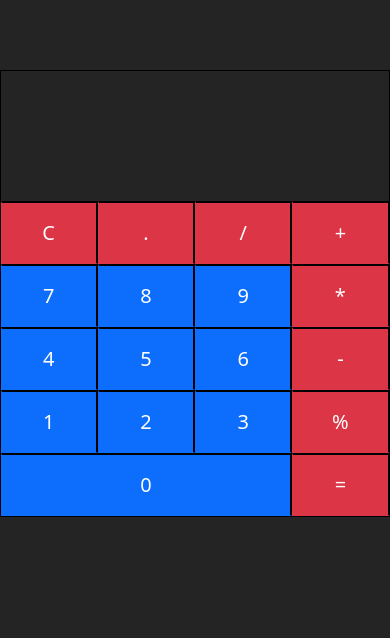
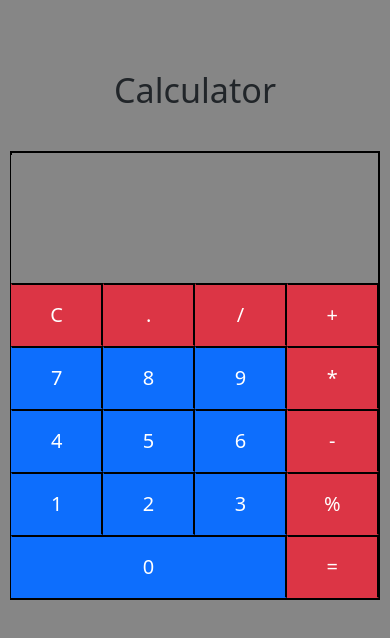
Before and after one commit to Hillaryd97/hillaryd97.github.io, a plain HTML site: page index.html in a window 390 px wide. Drawn offline with nearby package versions, Linux system fonts and the light colour scheme.

Commit message:
Second Commit
Changed the colors and padding

```diff
--- a/index.html
+++ b/index.html
@@ -13,6 +13,7 @@
 
 <body>
     <div class="">
+        <h1 class="display-4 text-center mb-3">Calculator</h1><br>
         <div class="calculator">
             <form id="calc-box" class="">
                 <div class="row p-0">
--- a/style.css
+++ b/style.css
@@ -1,6 +1,6 @@
 body {
   margin-top: 70px;
-  background: rgb(37, 36, 36);
+  background: rgb(134, 134, 134);
   /* color: white; */
 }
 
@@ -12,7 +12,7 @@ body {
   width: 98%;
   height: 8em;
   border: none;
-  background-color: rgb(37, 36, 36);
+  background-color: rgb(134, 134, 134);
   text-align: end;
   color: white;
 
@@ -50,8 +50,8 @@ body {
 }
 @media only screen and (max-width: 990px) {
   .calculator {
-    border: 1px solid black;
-    width: 100%;
+    /* border: 1px solid black; */
+    width: 95%;
     /* height: 100%; */
     margin: 0 auto;
   }
```
